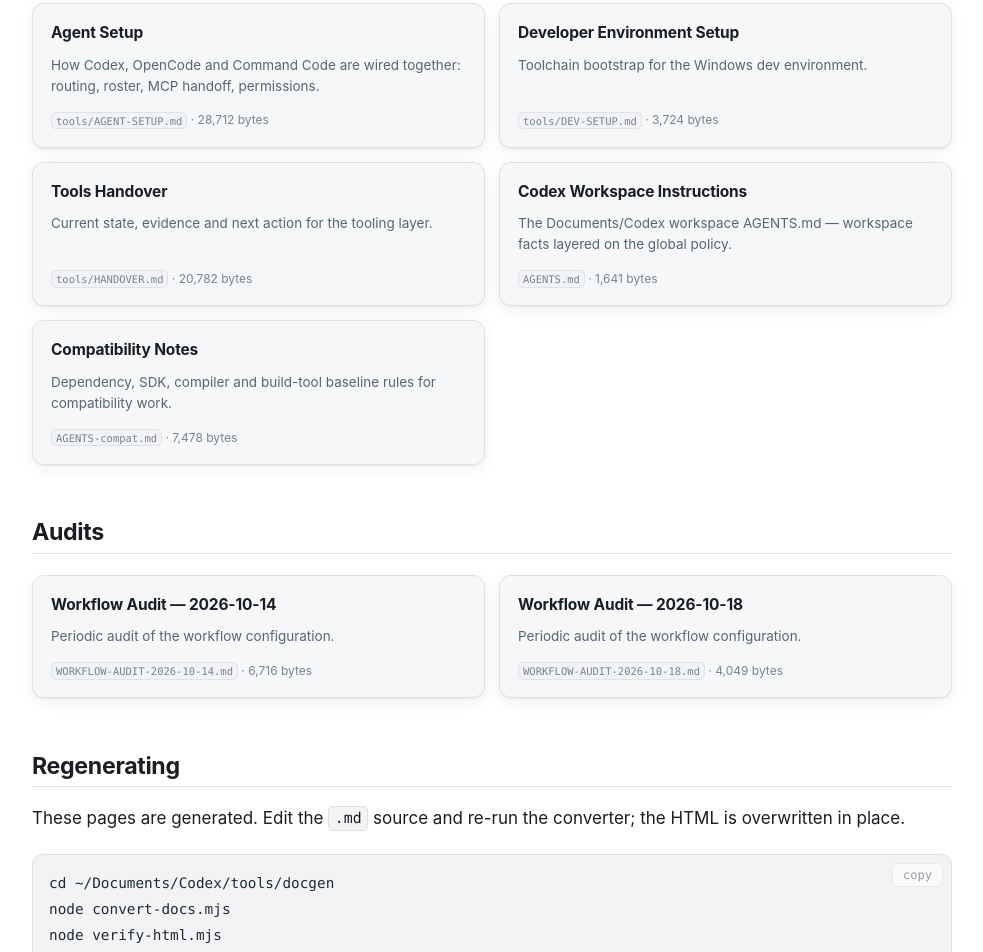
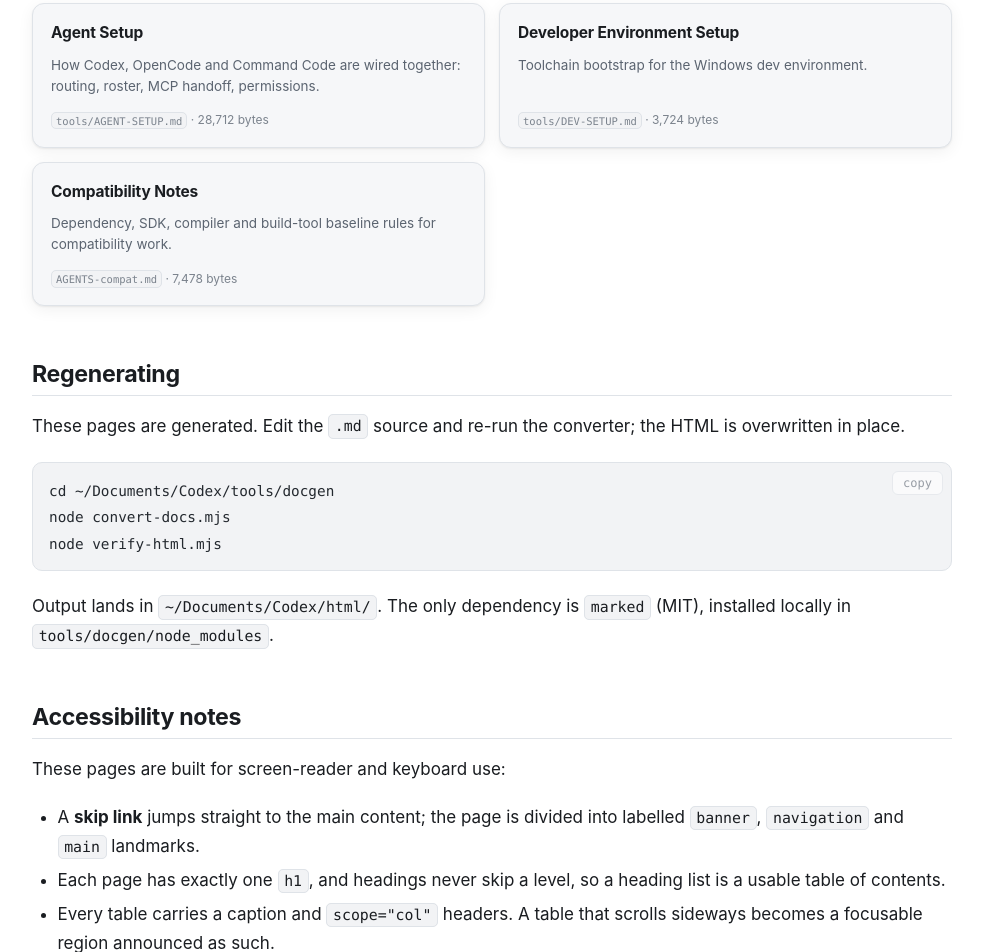
Before and after one commit to thebetterfarhan/self-healing-coding-workflow, a plain HTML site: page html/index.html in a window 1280 px wide. Shown: the part 804-1756 px from the top of the page, without its empty margins (132-1115 px from the left). Drawn offline with Linux system fonts and the light colour scheme.

Commit message:
release: v0.1.12 - the documentation is published as a site, and the index has no dead links

```diff
--- a/BUNDLE-MANIFEST.txt
+++ b/BUNDLE-MANIFEST.txt
@@ -1,7 +1,7 @@
 workflow-kit manifest
-built:      2026-10-21 07:35:42
+built:      2026-10-21 07:40:18
 source:     (not recorded - the bundle is machine independent)
-files:      72
+files:      65
 skills:
 policy sha: jG8WbtgOWzbSPxeXwkoJ2ViIt7QL5onUqV03zVxaejE=
 
--- a/html/index.html
+++ b/html/index.html
@@ -183,7 +183,7 @@
 <article>
 <h1 id="doc-title">Workflow Documentation</h1>
 <p class="subtitle">The Codex / OpenCode / Command Code self-healing workflow, generated from the Markdown sources in <code>Documents/Codex</code>.</p>
-<p class="meta">10 documents &middot; generated from Markdown with marked 18.1.1 &middot; every page is self-contained (no external assets)</p>
+<p class="meta">6 documents &middot; generated from Markdown with marked 18.1.1 &middot; every page is self-contained (no external assets)</p>
 <nav aria-label="Documents">
 <h2 id="g-start here">Start here</h2>
 <div class="cards">
@@ -215,33 +215,10 @@
   <span class="card-desc">Toolchain bootstrap for the Windows dev environment.</span>
   <span class="card-meta"><code>tools/DEV-SETUP.md</code> &middot; 3,724 bytes</span>
 </a>
-<a class="card" href="handover.html">
-  <span class="card-title">Tools Handover</span>
-  <span class="card-desc">Current state, evidence and next action for the tooling layer.</span>
-  <span class="card-meta"><code>tools/HANDOVER.md</code> &middot; 20,782 bytes</span>
-</a>
-<a class="card" href="workspace-agents.html">
-  <span class="card-title">Codex Workspace Instructions</span>
-  <span class="card-desc">The Documents/Codex workspace AGENTS.md — workspace facts layered on the global policy.</span>
-  <span class="card-meta"><code>AGENTS.md</code> &middot; 1,641 bytes</span>
-</a>
 <a class="card" href="agents-compat.html">
   <span class="card-title">Compatibility Notes</span>
   <span class="card-desc">Dependency, SDK, compiler and build-tool baseline rules for compatibility work.</span>
   <span class="card-meta"><code>AGENTS-compat.md</code> &middot; 7,478 bytes</span>
-</a>
-</div>
-<h2 id="g-audits">Audits</h2>
-<div class="cards">
-<a class="card" href="audit-2026-10-14.html">
-  <span class="card-title">Workflow Audit — 2026-10-14</span>
-  <span class="card-desc">Periodic audit of the workflow configuration.</span>
-  <span class="card-meta"><code>WORKFLOW-AUDIT-2026-10-14.md</code> &middot; 6,716 bytes</span>
-</a>
-<a class="card" href="audit-2026-10-18.html">
-  <span class="card-title">Workflow Audit — 2026-10-18</span>
-  <span class="card-desc">Periodic audit of the workflow configuration.</span>
-  <span class="card-meta"><code>WORKFLOW-AUDIT-2026-10-18.md</code> &middot; 4,049 bytes</span>
 </a>
 </div>
 
```
Also changed, not shown: tools/README.template.md (+2 -0 lines), CHANGELOG.md, README.md, 1 other file.
